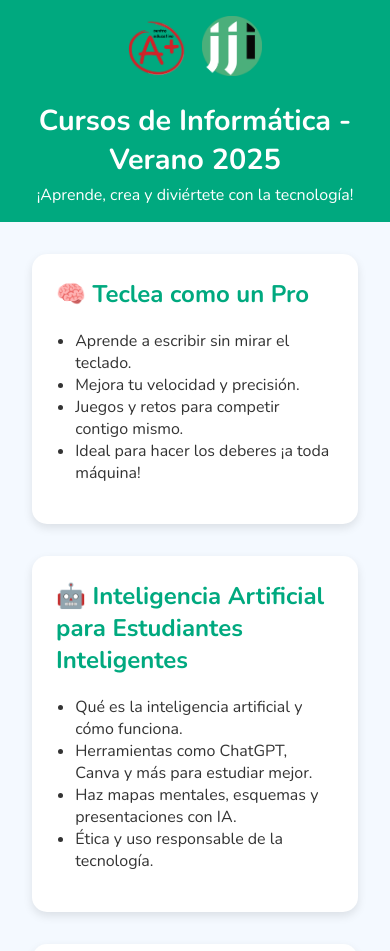
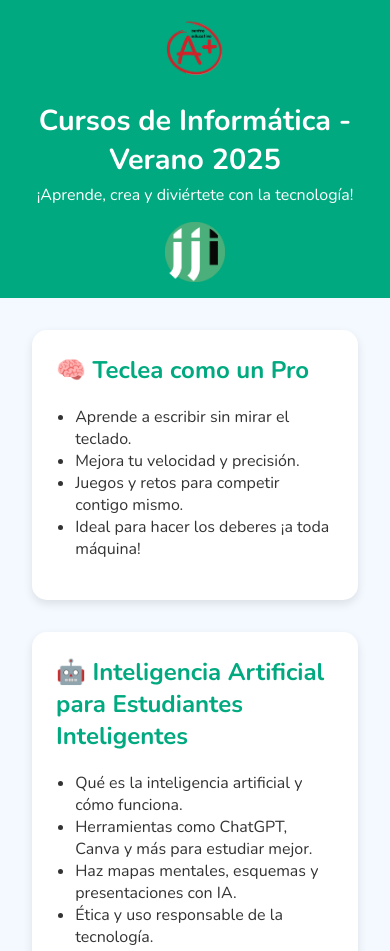
Before and after one commit to JJIniestaInf/ClasesInformaticaVerano, a plain HTML site: page index.html in a window 390 px wide. Shown: the top 951 px of the page. Drawn offline with nearby package versions, Linux system fonts and the light colour scheme.

Commit message:
Update index.html

```diff
--- a/index.html
+++ b/index.html
@@ -21,20 +21,14 @@
       padding: 1em;
     }
 
-    .header-wrapper {
-      max-width: 1100px;
-      margin: 0 auto;
+    .header-container {
       display: flex;
       align-items: center;
       justify-content: space-between;
       gap: 1em;
-      flex-wrap: wrap;
-    }
-
-    .logo-row {
-      display: flex;
-      gap: 1em;
-      flex-shrink: 0;
+      max-width: 1100px;
+      margin: 0 auto;
+      flex-wrap: nowrap;
     }
 
     .logo {
@@ -119,13 +113,9 @@
 
     /* === RESPONSIVE === */
     @media (max-width: 768px) {
-      .header-wrapper {
+      .header-container {
         flex-direction: column;
         align-items: center;
-      }
-
-      .logo-row {
-        justify-content: center;
       }
 
       .logo {
@@ -138,9 +128,9 @@
 
       .buttons-wa {
         display: flex;
-        flex-direction: row;
         justify-content: center;
         gap: 10px;
+        flex-wrap: wrap;
       }
     }
   </style>
@@ -148,15 +138,13 @@
 <body>
 
   <header>
-    <div class="header-wrapper">
-      <div class="logo-row">
-        <img src="img/logo-sin-fondo.png" alt="Logo A+" class="logo">
-        <img src="img/Recurso-3.png" alt="Logo JJIniesta" class="logo">
-      </div>
+    <div class="header-container">
+      <img src="img/logo-sin-fondo.png" alt="Logo A+" class="logo left">
       <div class="title-block">
         <h1>Cursos de Informática - Verano 2025</h1>
         <p>¡Aprende, crea y diviértete con la tecnología!</p>
       </div>
+      <img src="img/Recurso-3.png" alt="Logo JJIniesta" class="logo right">
     </div>
   </header>
 
```
